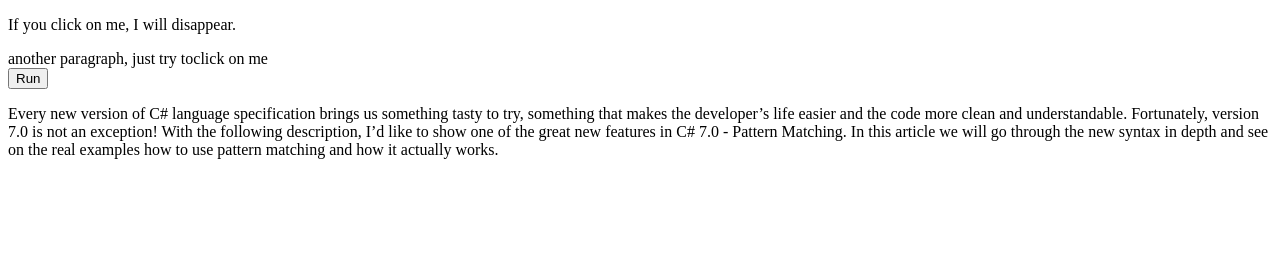
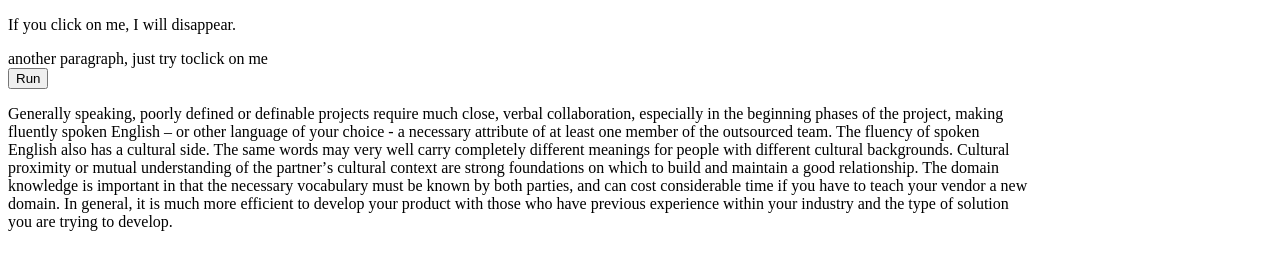
Before and after one commit to mhamdy88/0neWebsite, a plain HTML site: page testWordsAnimation.html in a window 1280 px wide. Drawn offline with nearby package versions, Linux system fonts and the light colour scheme.

Commit message:
final testWords effect

```diff
--- a/testWordsAnimation.html
+++ b/testWordsAnimation.html
@@ -24,16 +24,33 @@
 
     <input type="button" value="Run" id='btnRun' />
     <p style='position: absolute; background: white;z-index: 10;;' id='p1'>
-        Every new version of C# language specification brings us something tasty to try, something that makes the developer’s life
-        easier and the code more clean and understandable. Fortunately, version 7.0 is not an exception! With the following
-        description, I’d like to show one of the great new features in C# 7.0 - Pattern Matching. In this article we will
-        go through the new syntax in depth and see on the real examples how to use pattern matching and how it actually works.
+        Generally speaking, poorly defined or definable projects require much close, verbal
+collaboration, especially in the beginning phases of the project, making fluently
+spoken English – or other language of your choice - a necessary attribute of at
+least one member of the outsourced team. The fluency of spoken English also has
+a cultural side. The same words may very well carry completely different meanings
+for people with different cultural backgrounds. Cultural proximity or mutual
+understanding of the partnerʼs cultural context are strong foundations on which to
+build and maintain a good relationship. The domain knowledge is important in
+that the necessary vocabulary must be known by both parties, and can cost
+considerable time if you have to teach your vendor a new domain. In general, it is
+much more efficient to develop your product with those who have previous
+experience within your industry and the type of solution you are trying to
+develop.
     </p>
 
     <p style='position: absolute; color:white;z-index:0;' id='p2'>
-        As you can see, pattern matching and the new syntax related to it help simplify life very much and make the code much cleaner.
-        There are rumors that all this stuff will be even more extended in the next language versions. And now, try new stuff
-        in your projects and may the force be with you!
+        You may choose to visit the vendor to work with the whole team on their premises
+or have a key member of the offshore team work on-site at your offices. Such a
+solution is particularly useful at the fuzzy front-end of the process when
+collaborating on requirements specification and system design as well as at
+important moments in the project implementation, e.g. when dealing with a major
+pivot. Physical proximity fosters communication and helps get the job done better
+and faster.
+Last, people on both sides must know who the boss is in both places. They must
+know who to go to for the many issues, from technical to interpersonal, that can,
+and will, sprout up during the project. They must also know who is responsible for
+approvals of changes and final renditions.
     </p>
     <div id='transitionDiv' style="position:absolute;display: block;margin: 4px -8px"></div>
 
@@ -57,6 +74,8 @@
         function getPosition(itemSelector) {
             return $(itemSelector).position();
         }
+
+        $('p').css('width', '80%');
 
         $('#btnRun').click(function () {
             /*
@@ -103,8 +122,8 @@
             for (var i = 0; i < intersect.length; i++) {
                 $('#inter_' + i).animate({
                     left: $('#inter_' + i).attr('data-newLeft'),
-                    top: $('#inter_' + i).attr('data-newTop')
-                }, 2000, function () {
+                    top: $('#inter_' + i).attr('data-newTop'),
+                }, 1000, function () {
                     setTimeout(() => {
                         $('#transitionDiv > span').remove();
                     }, 500);
@@ -114,7 +133,7 @@
             //show p2
             setTimeout(() => {
                 $('#p2').animate({ color: 'black' }, 1000);
-            }, 2000);
+            }, 1000);
 
 
             // for (var i = 0; i < intersect.length; i++) {
@@ -123,6 +142,7 @@
             //         top: (intersect[i].position.top)
             //     }, 1000);
             // }
+
             console.log(intersect);
         });
     });
```
Also changed, not shown: SaudiBusinessmen.jpg (added), 2 other files.
